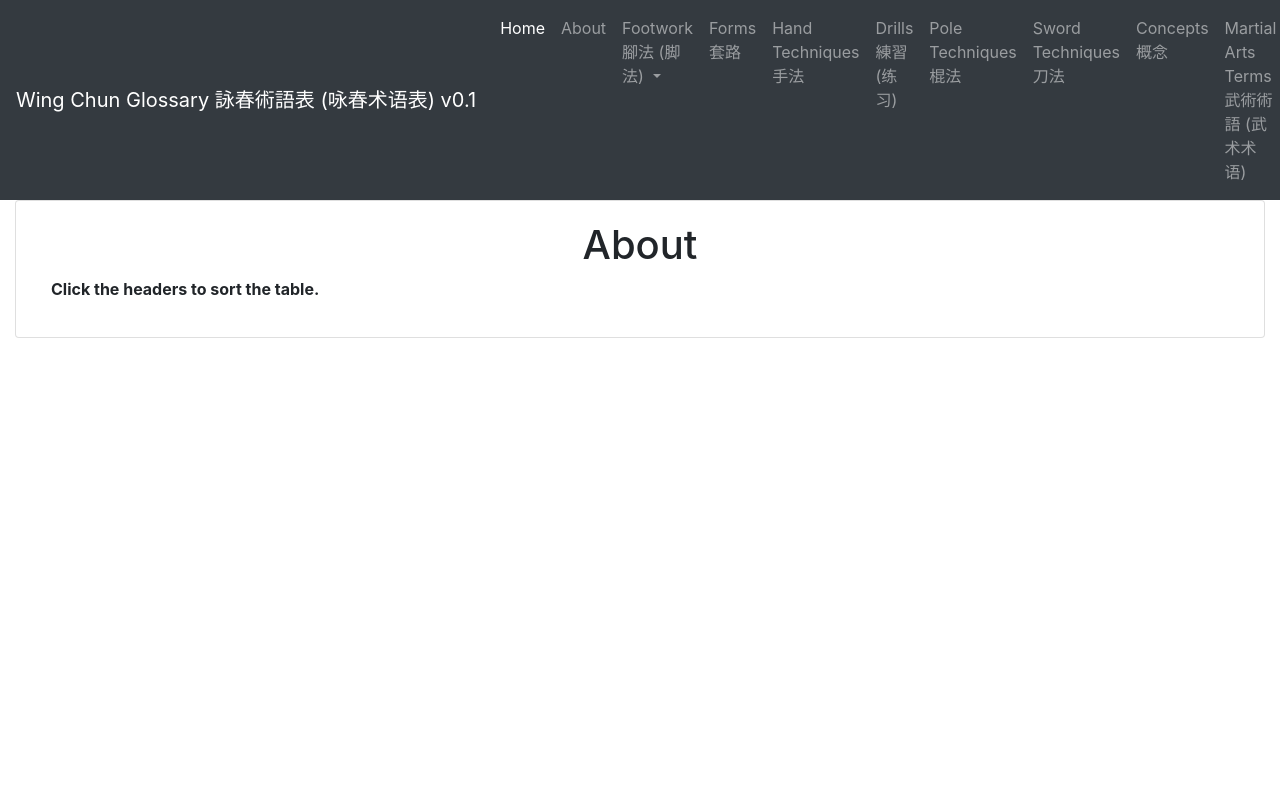
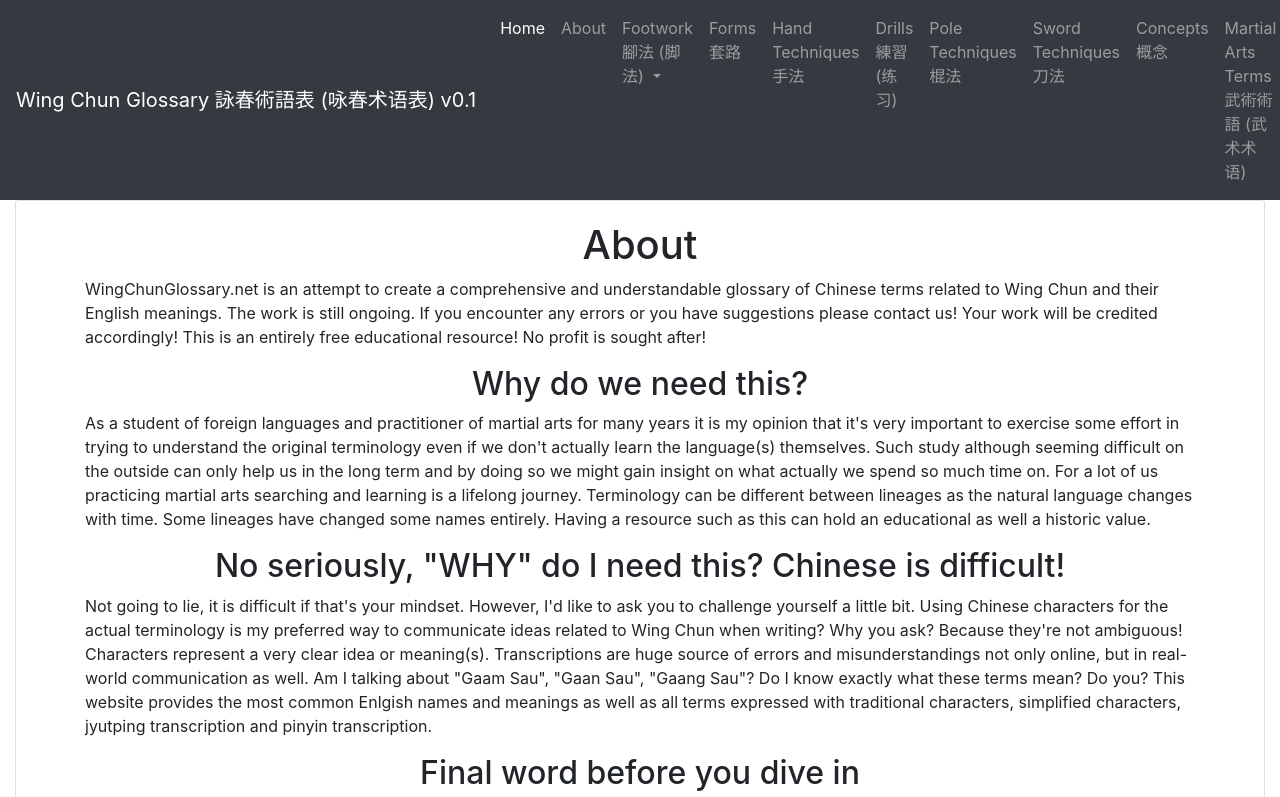
Before and after one commit to underscoreHao/vtg, a plain HTML site: page index.html in a window 1280 px wide. Both pictures are taken after a click on the link "About". Shown: the top 797 px of the page. Drawn offline with nearby package versions, Linux system fonts and the light colour scheme; a script that the page names is missing.

Commit message:
Add extra about info

```diff
--- a/index.html
+++ b/index.html
@@ -75,9 +75,66 @@
 	<div class="container-fluid" id="main">
 		<div class="collapse" id="collapseAbout">
 			<div class="card card-body">
-				<div class="container-fluid" id="aboutContainer">
+				<div class="container" id="aboutContainer">
 					<h1>About</h1>
-					<p><strong>Click the headers to sort the table.</strong></p>
+					<p class="text-left">WingChunGlossary.net is an attempt to create a comprehensive and
+						understandable glossary of
+						Chinese terms related to Wing Chun and their English meanings. The work is still ongoing. If
+						you
+						encounter any errors or
+						you have suggestions please contact us! Your work will be credited accordingly! This is an
+						entirely free educational resource! No profit
+						is sought after!</p>
+
+					<h2>Why do we need this?</h2>
+					<p class="text-left">As a student of foreign languages and practitioner of martial arts for many
+						years it is my opinion that it's very important to exercise some effort in trying to understand
+						the original terminology even if we don't actually learn the language(s) themselves. Such study
+						although
+						seeming difficult on the outside can only help us in the long term and by doing so we might gain
+						insight on what actually we spend so much time on. For a lot of us practicing martial arts
+						searching and learning is a lifelong journey. Terminology can be different between lineages as
+						the natural language changes with time. Some lineages have changed some names entirely. Having a
+						resource such as this can hold an educational as well a historic value.</p>
+
+					<h2>No seriously, "WHY" do I need this? Chinese is difficult!</h2>
+					<p class="text-left">Not going to lie, it is difficult if that's your mindset. However, I'd like to
+						ask you to challenge yourself a little bit. Using Chinese
+						characters for the actual terminology is my
+						preferred way to communicate ideas related to Wing Chun when writing? Why you ask? Because
+						they're not
+						ambiguous! Characters represent a very clear idea or meaning(s). Transcriptions are huge
+						source
+						of errors and misunderstandings not only online, but in real-world communication as well. Am I
+						talking about "Gaam Sau", "Gaan Sau", "Gaang Sau"? Do I know exactly what these terms mean? Do
+						you? This website provides the most common Enlgish names and meanings as well as all terms
+						expressed with
+						traditional characters, simplified characters, jyutping transcription and pinyin transcription.
+					</p>
+					<h2>Final word before you dive in</h2>
+					<p class="text-left">One thing I want to highlight is that all of the actual techniques in Wing Chun
+						are
+						<strong>verbs</strong>. That means they're actions and not just static shapes. Taan Sau (攤手/摊手)
+						is not just the shape of an 3/4 extended arm with the palm up. Taan Sau is the whole action that
+						led to that final shape at the end. Don't practice rigid shapes! "Be water my friend!"
+					</p>
+					<h2>Sources</h2>
+					<p class="text-left">The information in this website was compiled through various sources like but
+						not excluding - live
+						training interactions, books, articles, videos and other online sources. All contributors will
+						be sourced accordingly! Don't hesitate to contact us! My special thanks to my teachers!</p>
+					<ul>
+						<li>David Peterson - <a href="http://www.wslwingchun.my/">http://www.wslwingchun.my/</a></li>
+						<li>Stefan Kunev - <a href="http://vingtsun-beimo.com/">http://vingtsun-beimo.com/</a></li>
+						<li>Wing Chun Illustrated - <a
+								href="https://www.wingchunillustrated.com/">https://www.wingchunillustrated.com/</a>
+						</li>
+					</ul>
+					<h2>Updates</h2>
+					<p class="text-left">History of versions</p>
+					<ul>
+						<li>2020/12/12 - Initial v0.1 published</li>
+					</ul>
 				</div>
 			</div>
 		</div>
```
Also changed, not shown: src/filterTable.js (renamed from src/fitlerTable.js).
